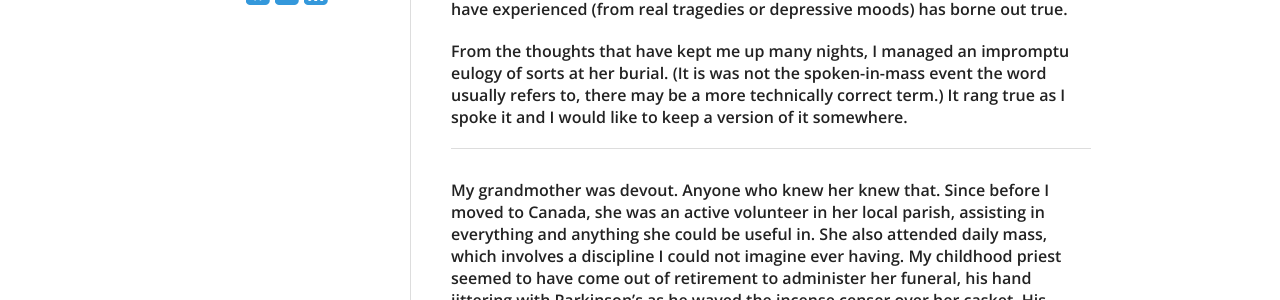
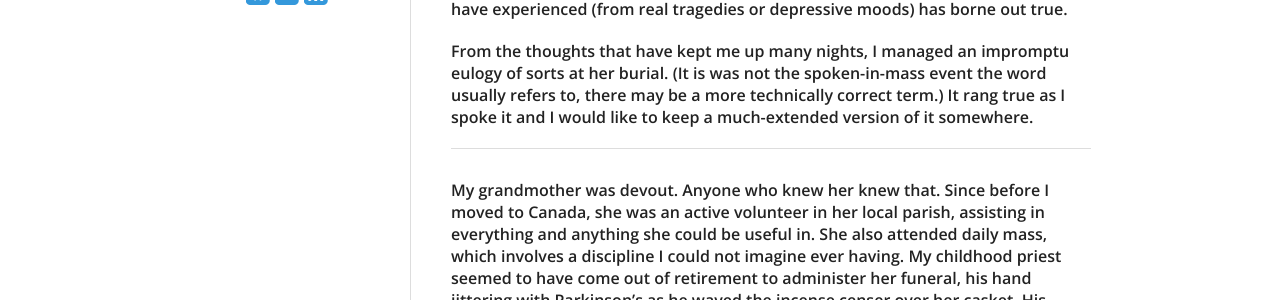
Before and after one commit to RobotDisco/robotdisco.github.com, a Jekyll site: the page built from _posts/2016-07-03-nana.md, in a window 1280 px wide and 900 px high. Shown: the part 402-702 px from the top of the window. Built offline with Jekyll 4.4.1, drawn with Linux system fonts in a browser that asks for light colours; nearby versions of some CDN libraries; some of the changed text lies outside the part shown.

Commit message:
tweaks to Nana post

```diff
--- a/_posts/2016-07-03-nana.md
+++ b/_posts/2016-07-03-nana.md
@@ -11,7 +11,7 @@ I feel lucky in that I feel little sadness at her going; those she had recently
 
 That hasn't stopped me from having many late nights, trying to grapple with how I felt about her, what she meant to me. I have always known she meant a lot and that she was the most significant figure in my life growing up, but there always seem to be layers and layers of emotional and cognitive nuance when you are confronted with the summation of a person's life. I am glad that my prediction that my grandmother's passing would have hit me harder than any other sadness I have experienced (from real tragedies or depressive moods) has borne out true.
 
-From the thoughts that have kept me up many nights, I managed an impromptu eulogy of sorts at her burial. (It is was not the spoken-in-mass event the word usually refers to, there may be a more technically correct term.) It rang true as I spoke it and I would like to keep a version of it somewhere.
+From the thoughts that have kept me up many nights, I managed an impromptu eulogy of sorts at her burial. (It is was not the spoken-in-mass event the word usually refers to, there may be a more technically correct term.) It rang true as I spoke it and I would like to keep a much-extended version of it somewhere.
 
 ---
 
```
Also changed, not shown: other parts of _posts/2016-07-03-nana.md (+1 -1 lines).
